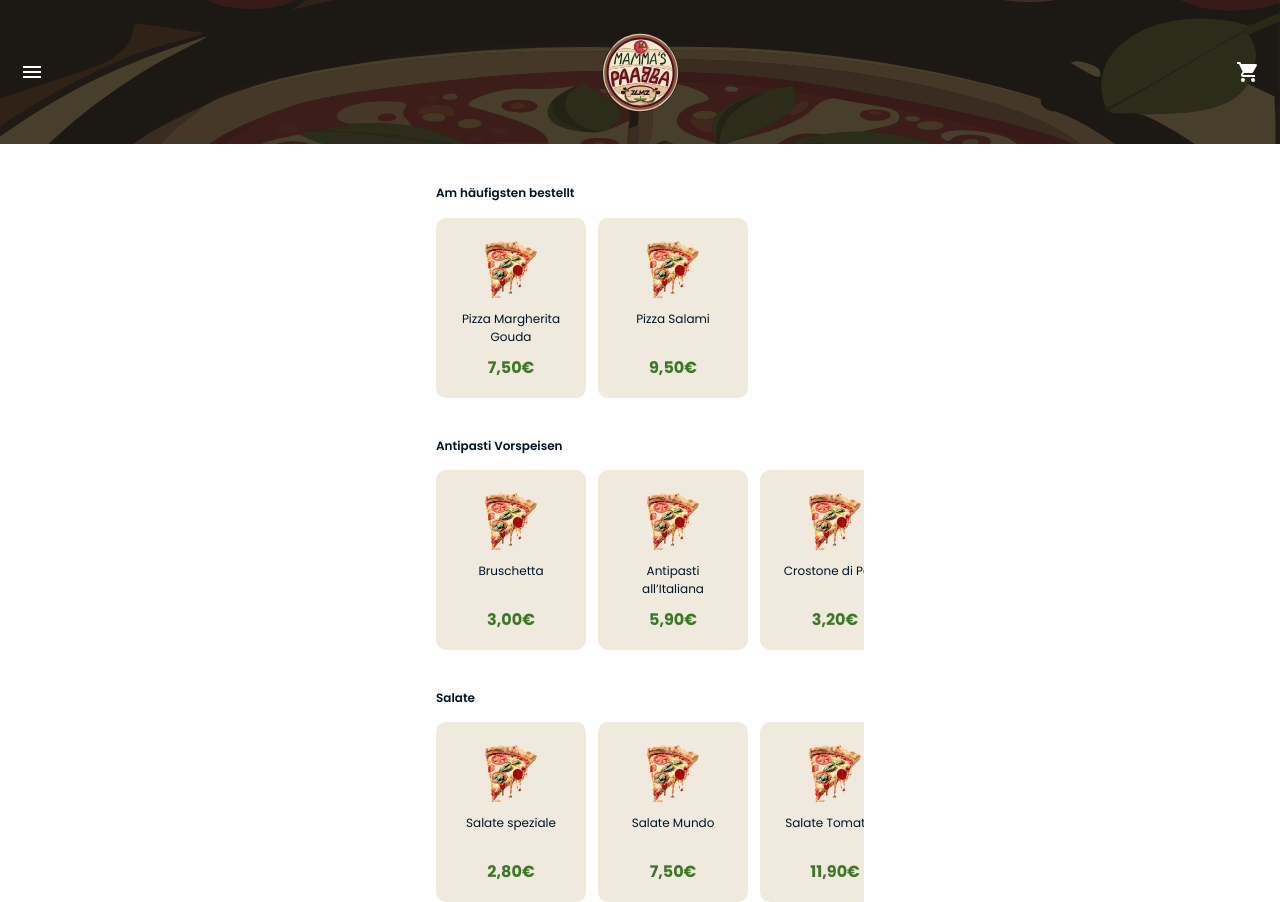
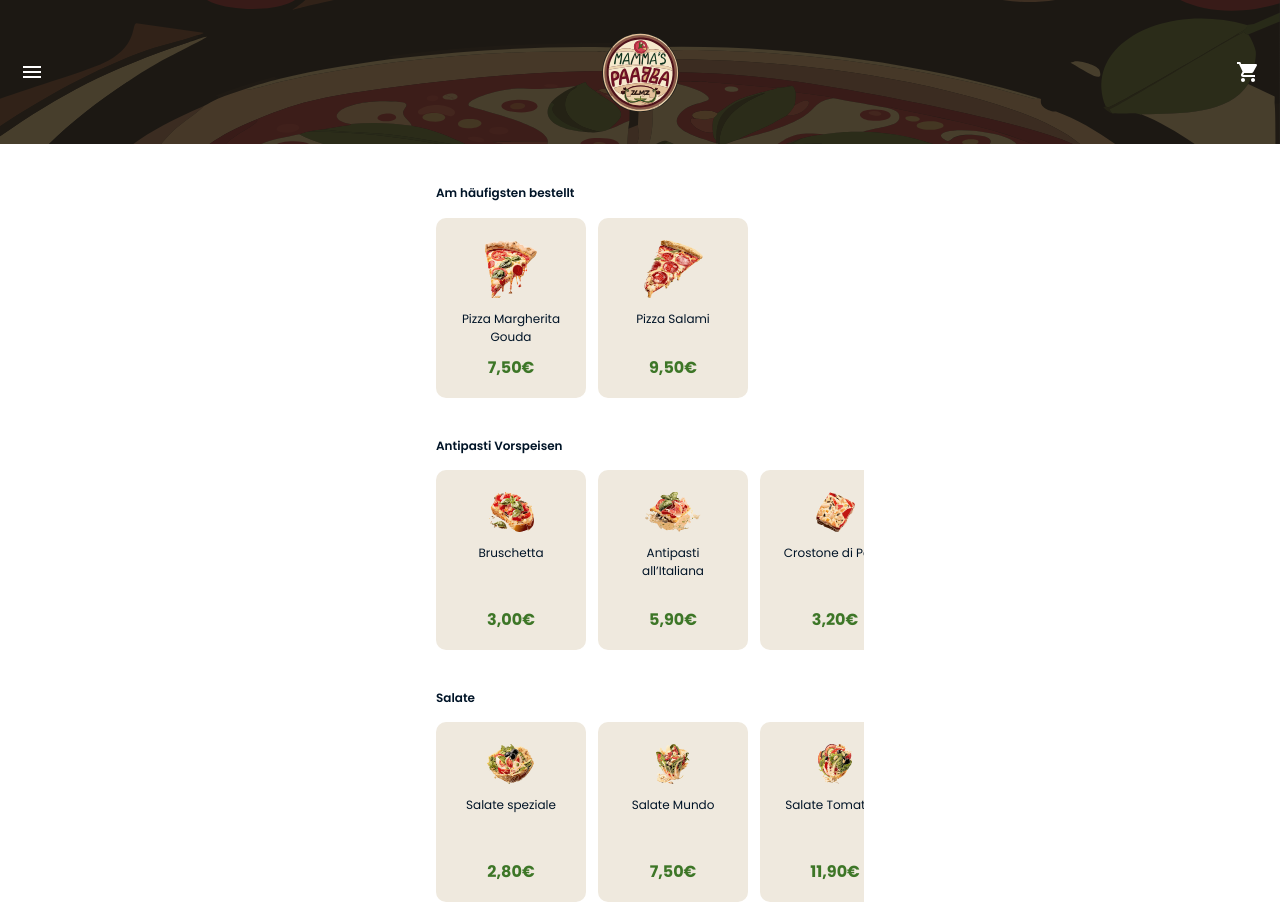
Before and after one commit to xMaxwello/vue_pizza_app, a Vue app: page / in a window 1280 px wide. Built offline with nearby package versions, Linux system fonts and the light colour scheme.

Commit message:
cards will route properly towards the specific item, item information are shown on itemCard

```diff
--- a/src/components/cards/drinkCard.vue
+++ b/src/components/cards/drinkCard.vue
@@ -9,7 +9,7 @@ const props = defineProps<{
 
 <template>
   <div class="w-[105px] h-40 outline-none border-2 border-transparent bg-card rounded-[10px] p-0.5 flex flex-col justify-center items-center">
-    <img class="h-[50px]" src="/src/assets/food/Sprite.svg" alt="drink"/>
+    <img class="h-[50px]" :src="`/${props.item.image}`" alt="drink"/>
     <span class="mt-2 text-mainColor text-xs font-normal text-center leading-[18px]">{{ props.item.name }}</span>
     <strong class="text-price text-center leading-6">{{ props.item.price }}€</strong>
     <button class="w-[30px] h-[30px] mt-2 flex justify-center items-center outline-none border-2 border-gray-400 rounded-[20px]">
--- a/src/components/cards/itemCard.vue
+++ b/src/components/cards/itemCard.vue
@@ -1,10 +1,15 @@
 <script setup lang="ts">
+import { defineProps } from 'vue';
+import {MenuItem} from "../../objects/foodItem.ts";
 
+const props = defineProps<{
+  item: MenuItem;
+}>();
 </script>
 
 <template>
   <div class=" w-full h-[327px] outline-none border-2 border-transparent bg-card rounded-[10px] pt-5 px-4 pb-4 flex flex-col justify-center items-center">
-    <img class="mb-5 w-[100px]" src="/src/assets/food/Margherita.svg" alt="item"/>
+    <img class="mb-5 w-[100px]" :src="`/${props.item.image}`" alt="item"/>
     <div class="flex justify-between w-full items-center">
       <button>
         <svg width="24" height="24" viewBox="0 0 24 24" fill="none" xmlns="http://www.w3.org/2000/svg">
@@ -13,7 +18,7 @@
           </g>
         </svg>
       </button>
-    <strong class="text-mainColor text-base font-semibold text-center leading-[18px]">Test</strong>
+    <strong class="text-mainColor text-base font-semibold text-center leading-[18px]">{{ props.item.name }}</strong>
       <button>
         <svg width="24" height="24" viewBox="0 0 24 24" fill="none" xmlns="http://www.w3.org/2000/svg">
           <g opacity="0.5">
@@ -22,7 +27,7 @@
         </svg>
       </button>
     </div>
-    <strong class="mt-3 text-price text-center leading-6">Test</strong>
+    <strong class="mt-3 text-price text-center leading-6">{{ props.item.price }}€</strong>
     <div class="mt-3 flex space-x-4 justify-center items-center">
       <button>
         <svg width="24" height="24" viewBox="0 0 24 24" fill="none" xmlns="http://www.w3.org/2000/svg">
--- a/src/components/cards/mainCard.vue
+++ b/src/components/cards/mainCard.vue
@@ -2,17 +2,19 @@
 import {useRouter } from "vue-router";
 import type { MenuItem } from '../../objects/foodItem';
 const router = useRouter();
-const navigateToItem = () => router.push({ name: 'item' });
 
 const props = defineProps<{
   item: MenuItem;
 }>();
 
+const navigateToItem = () => {
+  router.push({ name: 'item', params: { slug: props.item.url } });
+};
 </script>
 
 <template>
   <button @click="navigateToItem" class="w-[150px] h-[180px] outline-none border-2 border-transparent bg-card rounded-[10px] pt-5 px-4 pb-4 flex flex-col justify-center items-center">
-    <img src="/src/assets/food/Margherita.svg" alt=""/>
+    <img :src="props.item.image" alt=""/>
     <span class="mt-3 text-mainColor text-xs font-normal text-center leading-[18px]">{{ props.item.name }}</span>
     <strong class="mt-auto text-price text-center leading-6">{{ props.item.price }}€</strong>
   </button>
--- a/src/components/cards/smallCard.vue
+++ b/src/components/cards/smallCard.vue
@@ -2,17 +2,19 @@
 import {useRouter } from "vue-router";
 import type { MenuItem } from '../../objects/foodItem';
 const router = useRouter();
-const navigateToItem = () => router.push({ name: 'item' });
 
 const props = defineProps<{
   item: MenuItem;
 }>();
 
+const navigateToItem = () => {
+  router.push({ name: 'item', params: { slug: props.item.url } });
+};
 </script>
 
 <template>
   <button @click="navigateToItem" class="w-[150px] h-[180px] outline-none border-2 border-transparent bg-card rounded-[10px] pt-5 px-4 pb-4 flex flex-col justify-center items-center">
-    <img src="/src/assets/food/Margherita.svg" alt=""/>
+    <img :src="props.item.image" alt=""/>
     <span class="mt-3 text-mainColor text-xs font-normal text-center leading-[18px]">{{ props.item.name }}</span>
     <strong class="mt-auto text-price text-center leading-6">{{ props.item.price }}€</strong>
   </button>
--- a/src/data/menuItems.ts
+++ b/src/data/menuItems.ts
@@ -2,22 +2,24 @@ import type { MenuCategory } from '../objects/foodItem';
 
 export const menuItems: MenuCategory[] = [
     { category: "Pizza", items: [
-            { id: 1, name: "Pizza Margherita Gouda", price: "7,50", url: "/pizza/margherita-gouda" },
-            { id: 2, name: "Pizza Salami", price: "9,50", url: "/pizza/salami" }
+            { id: 1, name: "Pizza Margherita Gouda", image: "src/assets/food/Margherita.svg", price: "7,50", url: "margherita-gouda" },
+            { id: 2, name: "Pizza Salami", image: "src/assets/food/Salami.svg", price: "9,50", url: "salami" }
         ]},
     { category: "Antipasti", items: [
-            { id: 3, name: "Bruschetta", price: "3,00", url: "/antipasti/bruschetta" },
-            { id: 4, name: "Antipasti all’Italiana", price: "5,90", url: "/antipasti/all-italiana" },
-            { id: 5, name: "Crostone di Pane", price: "3,20", url: "/antipasti/crostone-di-pane" }
+            { id: 3, name: "Bruschetta", image: "src/assets/food/Bruschetta.svg", price: "3,00", url: "bruschetta" },
+            { id: 4, name: "Antipasti all’Italiana", image: "src/assets/food/Antipasti.svg", price: "5,90", url: "all-italiana" },
+            { id: 5, name: "Crostone di Pane", image: "src/assets/food/Crostone.svg", price: "3,20", url: "crostone-di-pane" }
         ]},
     { category: "Salat", items: [
-            { id: 6, name: "Salate speziale", price: "2,80", url: "/salat/salate-speciale" },
-            { id: 7, name: "Salate Mundo", price: "7,50", url: "/antipasti/salate-mundo" },
-            { id: 8, name: "Salate Tomatolix", price: "11,90", url: "/antipasti/salate-tomatolix" }
+            { id: 6, name: "Salate speziale", image: "src/assets/food/Speziale.svg", price: "2,80", url: "salate-speciale" },
+            { id: 7, name: "Salate Mundo", image: "src/assets/food/Mundo.svg", price: "7,50", url: "salate-mundo" },
+            { id: 8, name: "Salate Tomatolix", image: "src/assets/food/Tomatolix.svg", price: "11,90", url: "salate-tomatolix" }
         ]},
     { category: "Drinks", items: [
-            { id: 9, name: "Cola", price: "1,90", url: "" },
-            { id: 10, name: "Fanta", price: "1,90", url: "" },
-            { id: 11, name: "Sprite", price: "1,90", url: "" }
+            { id: 9, name: "Cola", image: "src/assets/food/Cola.svg", price: "1,90", url: "" },
+            { id: 10, name: "Fanta", image: "src/assets/food/Fanta.svg", price: "1,90", url: "" },
+            { id: 11, name: "Sprite", image: "src/assets/food/Sprite.svg", price: "1,90", url: "" }
         ]},
 ];
+
+///TODO: Preise dynamisch einfügen, da es verschiedene Größen für die Produkte gäben könnte
--- a/src/objects/foodItem.ts
+++ b/src/objects/foodItem.ts
@@ -1,6 +1,7 @@
 export interface MenuItem {
     id: number;
     name: string;
+    image: string;
     price: string;
     url: string;
 }
--- a/src/pages/itemPage.vue
+++ b/src/pages/itemPage.vue
@@ -1,11 +1,19 @@
 <script setup lang="ts">
-import { ref } from 'vue';
+import {computed, ref} from 'vue';
 import itemCard from "../components/cards/itemCard.vue";
 import drinkCard from "../components/cards/drinkCard.vue";
 import bottomSheet from "../components/bottomSheet/bottomSheetComponent.vue";
 import {useMenuStore} from "../stores/menuStore.ts";
+import {useRoute} from "vue-router";
 
 const menuStore = useMenuStore();
+const route = useRoute();
+const item = computed(() => {
+  const slug = route.params.slug; // Using the dynamic segment
+  return menuStore.menuItems.flatMap(category => category.items)
+      .find(item => item.url.includes(slug));
+});
+
 const drinks = menuStore.menuItems.find(category => category.category === "Drinks")?.items;
 
 const showBottomSheet = ref(false);
@@ -17,8 +25,8 @@ const handlePaymentClick = () => {
 
 <template>
   <div class="flex flex-col px-5">
-    <div class="my-4 flex overflow-y-auto scrollbar-none">
-      <itemCard class="flex-none"/>
+    <div v-if="item" class="my-4 flex overflow-y-auto scrollbar-none">
+      <itemCard :item="item" class="flex-none"/>
     </div>
     <h2 class="ml-5 mt-5 text-mainColor text-xs font-semibold">Getränke</h2>
     <div class="my-4 flex space-x-3 overflow-y-auto scrollbar-none">
--- a/src/router/index.ts
+++ b/src/router/index.ts
@@ -11,9 +11,10 @@ const routes = [
     },
 
     {
-        'path': '/item',
+        'path': '/item/:slug',
         'name': 'item',
         'component': itemPage,
+        props: true,
     },
 
     {
--- a/src/stores/menuStore.ts
+++ b/src/stores/menuStore.ts
@@ -1,14 +1,15 @@
 import { defineStore } from 'pinia';
 import { menuItems } from '../data/menuItems';
-import type { MenuCategory } from '../objects/foodItem';
+import type {MenuItem} from '../objects/foodItem';
 
 export const useMenuStore = defineStore('menu', {
-    state: (): { menuItems: MenuCategory[] } => ({
-        menuItems: menuItems
+    state: () => ({
+        menuItems: menuItems,
+        currentItem: null as MenuItem | null
     }),
     actions: {
-        refreshMenuItems() {
-            this.menuItems = [...menuItems];
+        setCurrentItem(item: MenuItem) {
+            this.currentItem = item;
         }
     }
 });
```
